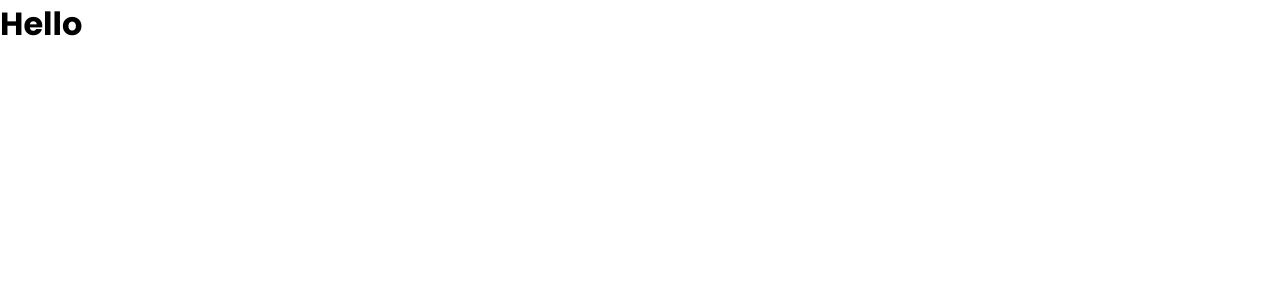
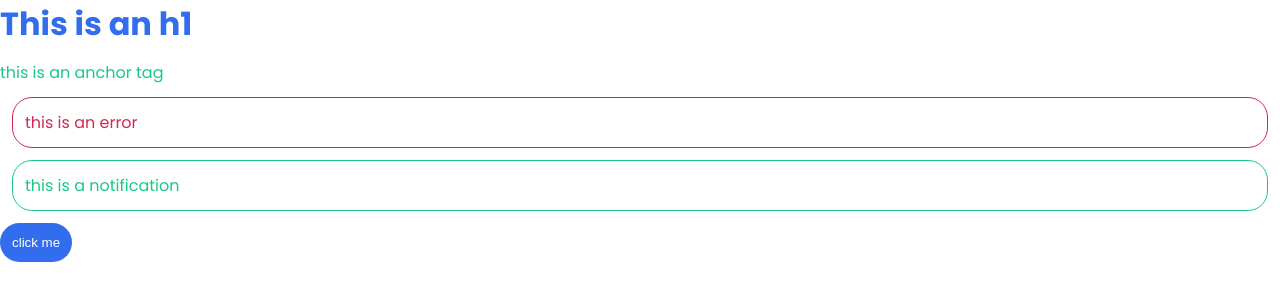
Before and after one commit to crypt096/sass-library, a website: page index.html in a window 1280 px wide. Drawn offline with Linux system fonts and the light colour scheme.

Commit message:
Add variables and use them.

```diff
--- a/index.html
+++ b/index.html
@@ -7,6 +7,10 @@
     <title>Own SASS library</title>
 </head>
 <body>
-    <h1>Hello</h1>
+  <h1>This is an h1</h1>
+  <a href="#">this is an anchor tag</a>
+  <p class="error">this is an error</p>
+  <p class="notification">this is a notification</p>
+  <button>click me</button>
 </body>
 </html>
--- a/index.scss
+++ b/index.scss
@@ -1,4 +1,4 @@
-// import Poppins Google font
+// import google font
 @import url('https://fonts.googleapis.com/css2?family=Poppins:ital,wght@0,100;0,200;0,300;0,400;0,500;0,600;0,700;0,800;0,900;1,100;1,200;1,300;1,400;1,500;1,600;1,700;1,800;1,900&display=swap');
 
 /* reset styles */
@@ -29,8 +29,53 @@ img {
   max-width: 100%;
 }
 
+// theme colors
+$primary: #326dee !default;
+$secondary: #1ac886 !default;
+$error: #d32752 !default;
+$info: #f6c31c !default;
+
+// spacing
+$base-padding: 0.75rem;
+$base-margin: 0.75rem;
+
+// borders
+$base-border-thickness: 1px;
+$base-border-radius: 20px;
+
 h1 {
-  a {
-    color: red;
-  }
+  color: $primary;
+
+  margin-bottom: $base-margin;
 }
+a {
+  color: $secondary;
+}
+button {
+  color: white;
+  border: 0;
+  background: $primary;
+
+  border-radius: $base-border-radius;
+  padding: $base-padding;
+}
+.error {
+  color: $error;
+  border-color: $error;
+  border-style: solid;
+
+  margin: $base-margin;
+  padding: $base-padding;
+  border-radius: $base-border-radius;
+  border-width: $base-border-thickness;
+}
+.notification {
+  color: $secondary;
+  border-color: $secondary;
+  border-style: solid;
+
+  margin: $base-margin;
+  padding: $base-padding;
+  border-radius: $base-border-radius;
+  border-width: $base-border-thickness;
+}
```
Also changed, not shown: css/index.css.
